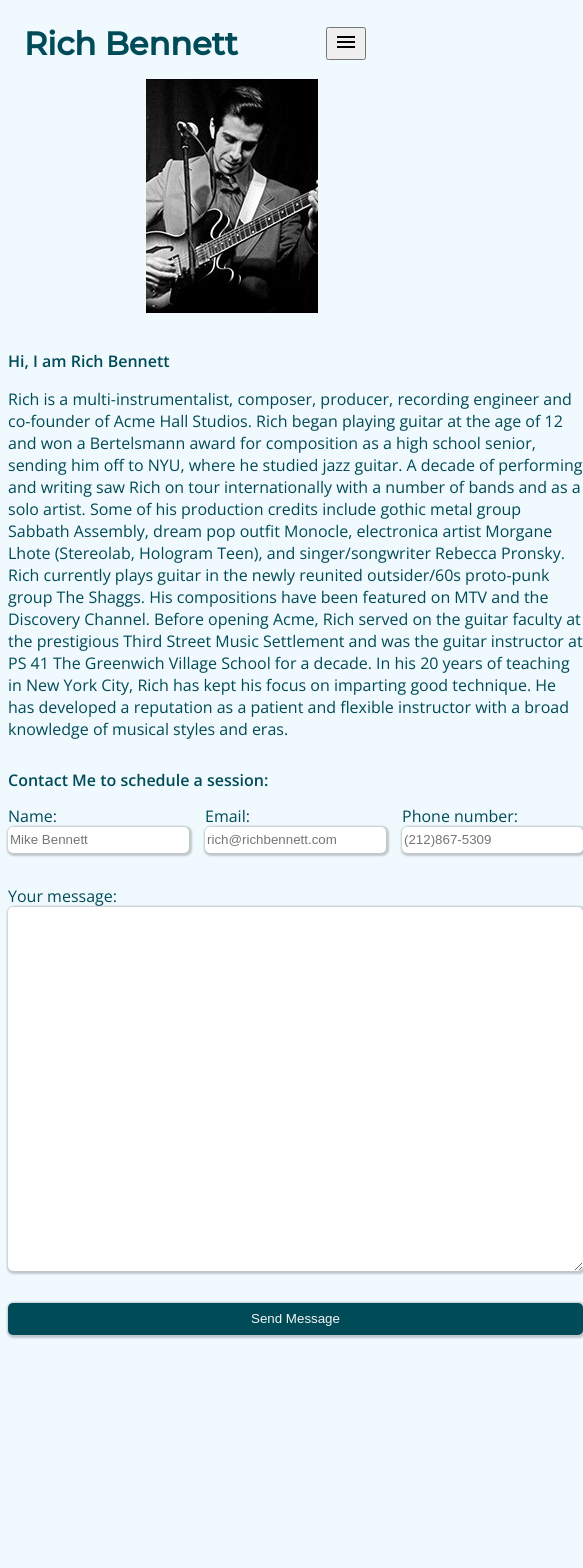
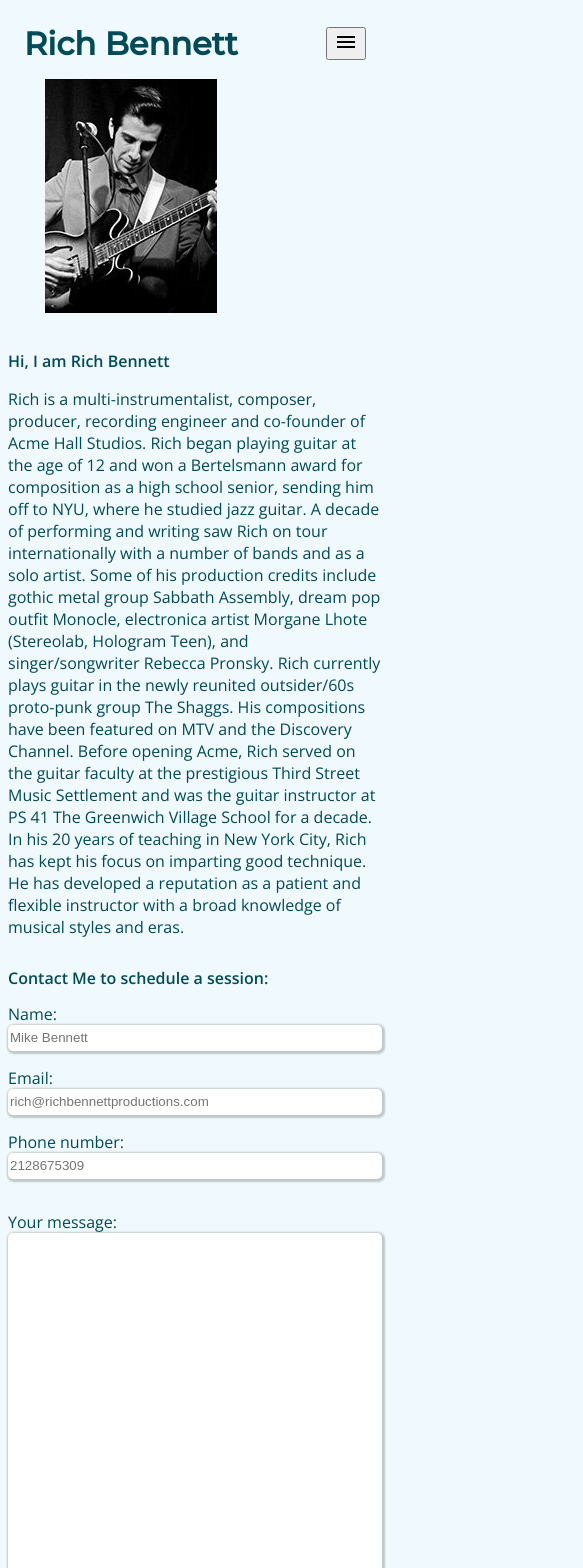
Before and after one commit to mvbennett/richbennett, a Next.js app: page /about in a window 390 px wide. Shown: the top 1568 px of the page, 583 px wide, since content can reach past the window. Before the commit the page ends 1343 px from the top, so only its background shows below. Built offline with nearby package versions, Linux system fonts and the light colour scheme; a web font is replaced by a local one.

Commit message:
fixed form and about page's responsiveness

```diff
--- a/components/Form.tsx
+++ b/components/Form.tsx
@@ -84,11 +84,11 @@ const Form = ({ handleChange, handleSubmit }:props) => {
           </label>
           <label htmlFor="email">
             Email:
-            <input type="text" name="email" placeholder="rich@richbennett.com" onChange={handleChange} />
+            <input type="text" name="email" placeholder="rich@richbennettproductions.com" onChange={handleChange} />
           </label>
           <label htmlFor="phone number">
             Phone number:
-            <input type="text" name="phone" placeholder="(212)867-5309" onChange={handleChange} />
+            <input type="text" name="phone" placeholder="2128675309" onChange={handleChange} />
           </label>
         </div>
         <div className="row">
--- a/styles/globals.css
+++ b/styles/globals.css
@@ -471,6 +471,14 @@ textarea {
   .bio-card {
     flex-direction: column;
   }
+
+  .row {
+    flex-direction: column;
+  }
+
+  label {
+    width: 100%;
+  }
 }
 
 
```
